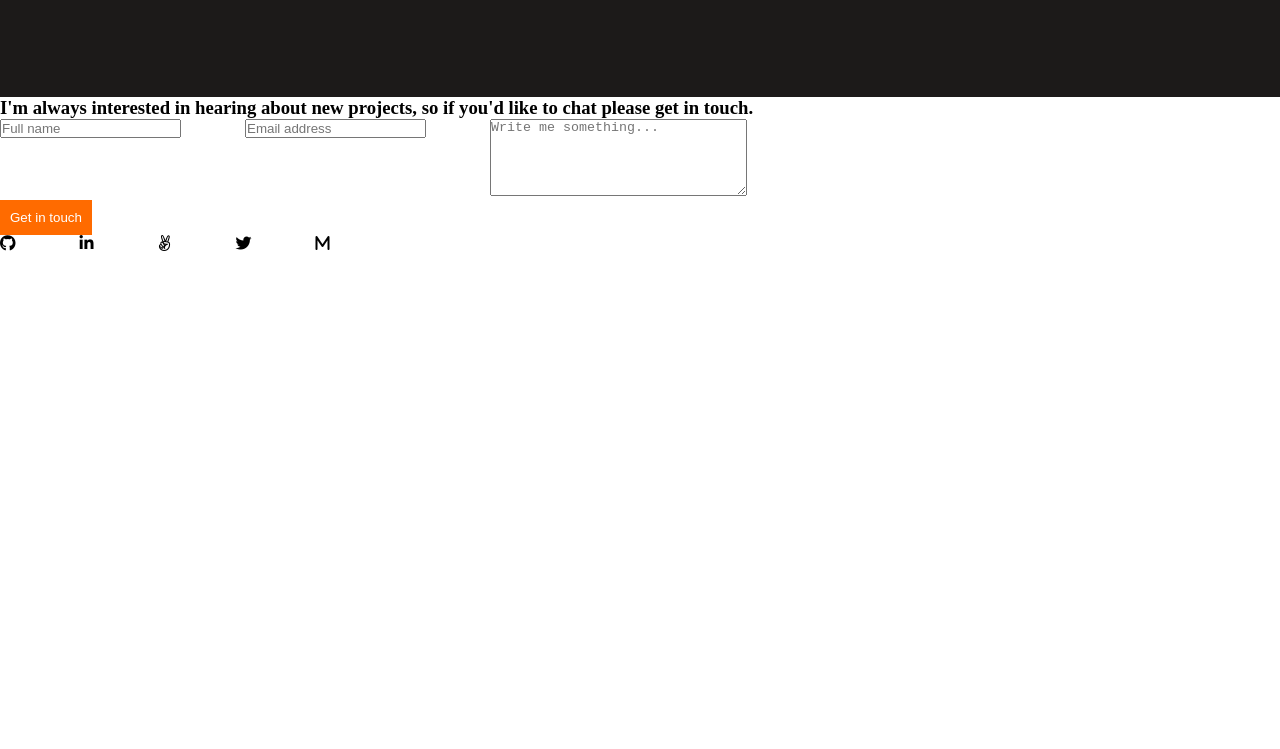
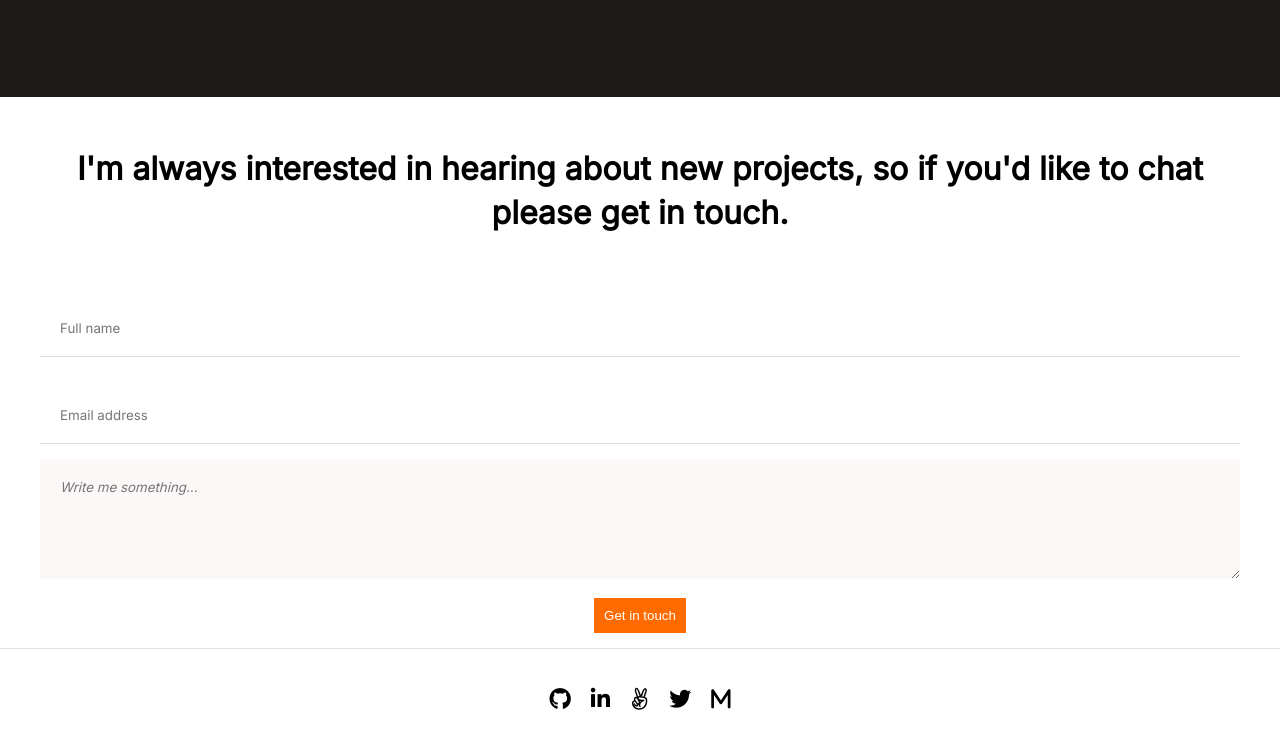
Before and after one commit to Wisdomibu/Portfolio, a website: page index.html in a window 1280 px wide. Shown: the part 5824-6573 px from the top of the page. Before the commit the page ends 6077 px from the top, so only its background shows below. Drawn offline with Linux system fonts and the light colour scheme.

Commit message:
Add the styling of the form part

```diff
--- a/style.css
+++ b/style.css
@@ -217,3 +217,71 @@ a {
   border-bottom: 1px solid white;
   margin-top: 200px;
 }
+
+#form-heading{
+  text-align: center;
+  font-size: 32px;
+  line-height: 44px;
+  padding: 50px 30px;
+  font-family: 'Inter', sans-serif;
+
+
+}
+ form{
+  padding:0 40px;
+ }
+.form-list{
+  display: flex;
+  flex-direction: column;
+}
+.form-list > li{
+list-style-type: none;
+
+}
+.input-border{
+border-bottom: 1px solid #DBD8D7;
+margin: 15px 0;
+
+}
+
+
+
+
+li>input, li>textarea{
+  border:none;
+  padding: 20px;
+  font-family: 'Inter', sans-serif;
+  outline: none;
+  width: 100%
+
+}
+
+li>textarea{
+  background:#FBF8F7;
+  font-style: italic;
+  width: 100%;
+
+}
+
+
+.btn-div{
+  display: flex;
+  justify-content: center;
+  margin: 15px 0;
+}
+
+
+footer{
+  border-top:1px solid #DFE1E6;
+  display: flex;
+  justify-content: center;
+  padding: 8px 0;
+
+}
+
+.form-icon{
+  padding: 30px 0;
+  display: flex;
+  gap: 20px;
+  font-size:22px
+}
```
